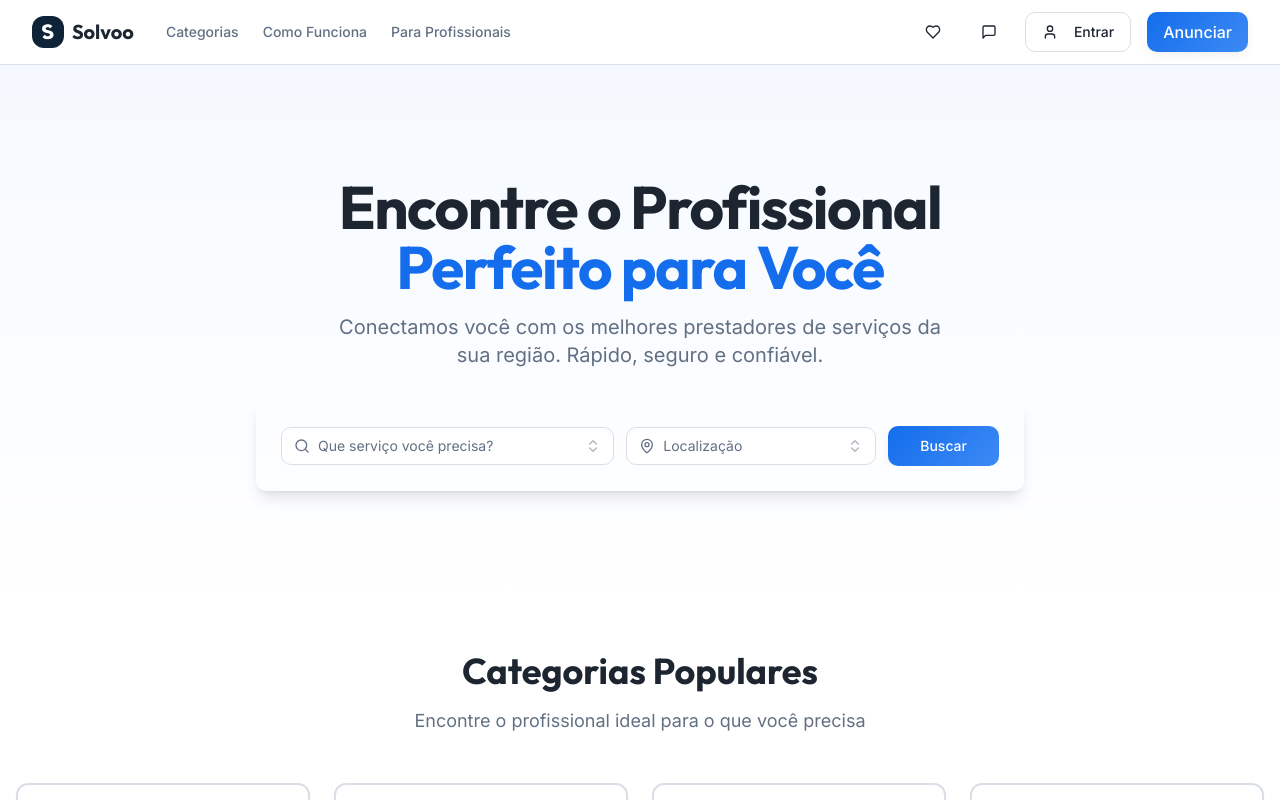
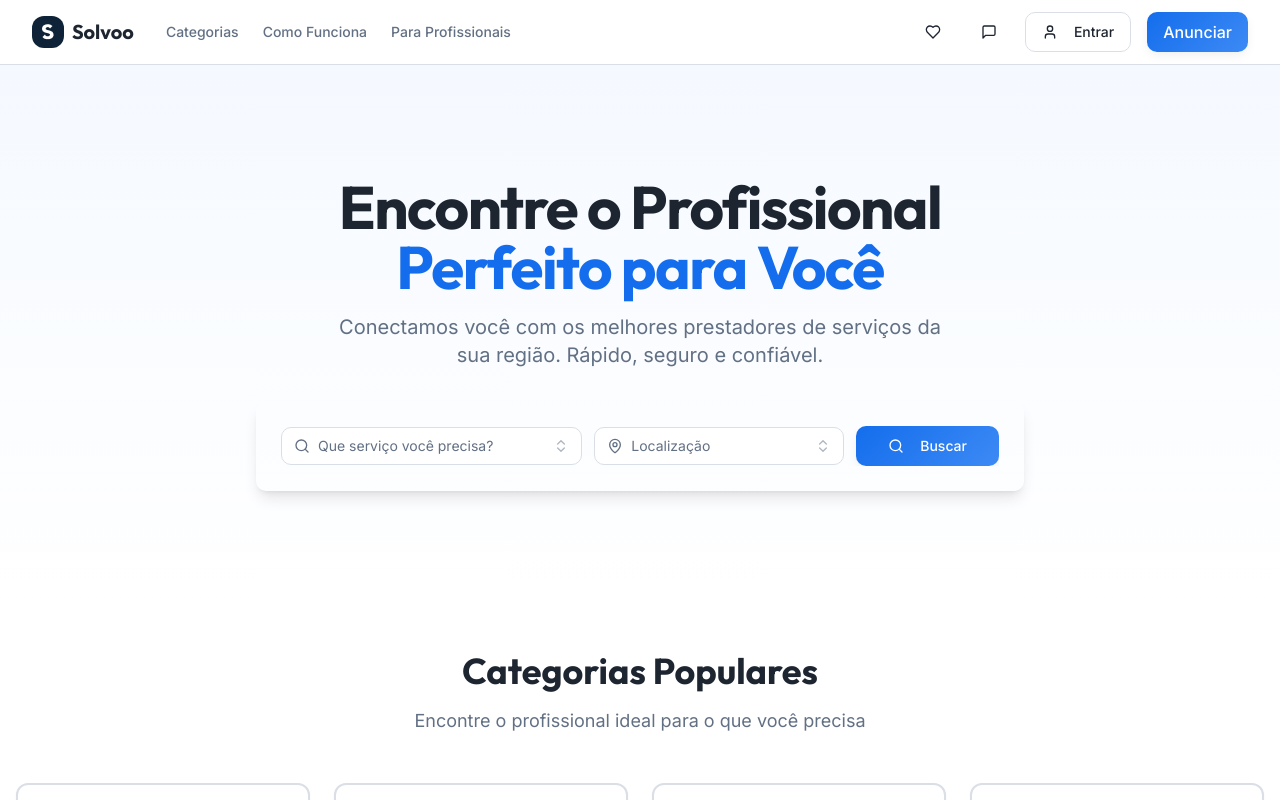
Before and after one commit to kauanconstancio/solvoo_2.0, a React (Vite) app: page / in a window 1280 px wide. Shown: the top 800 px of the page. Built offline with nearby package versions, Linux system fonts and the light colour scheme; the HTML template or start-up script is replaced by a standard one.

Commit message:
feat: add Hero section with service and city search functionality using popovers.

```diff
--- a/src/components/Hero.tsx
+++ b/src/components/Hero.tsx
@@ -1,6 +1,6 @@
 import { Search, MapPin, ChevronsUpDownIcon } from "lucide-react";
 import { Button } from "@/components/ui/button";
-import { Item, ItemContent, ItemDescription, ItemTitle } from "./ui/item";
+import { Item, ItemDescription } from "./ui/item";
 import { Popover, PopoverContent, PopoverTrigger } from "./ui/popover";
 import {
   Command,
@@ -174,7 +174,7 @@ const Hero = () => {
 
               {/* Botão de Buscar */}
               <Button className="w-full md:w-auto md:px-8 gradient-primary hover:brightness-110 transition-smooth">
-                <Search className="h-4 w-4 mr-2 md:hidden" />
+                <Search className="h-4 w-4 mr-2" />
                 Buscar
               </Button>
             </ItemDescription>
```
